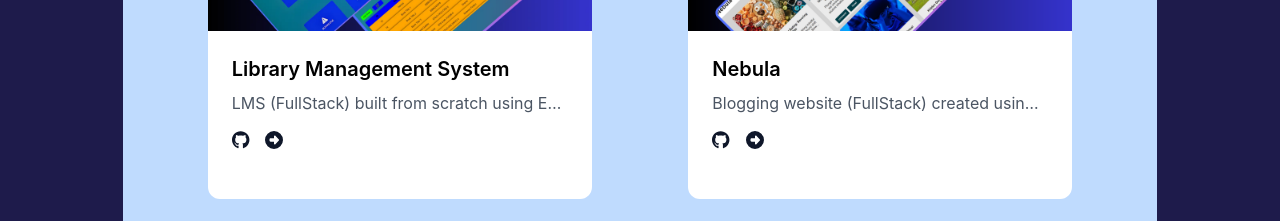
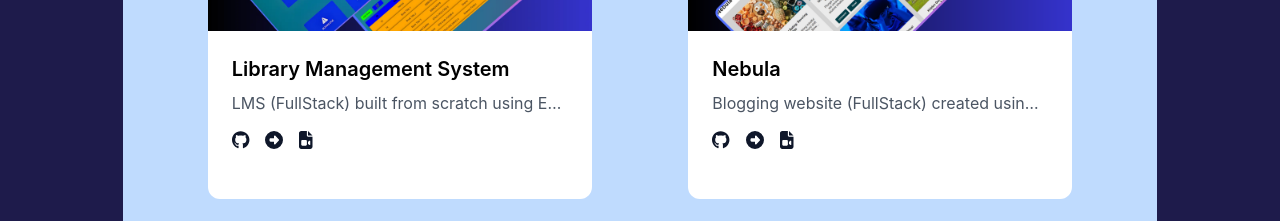
Before and after one commit to DanishSofii/portfolioV3, a React (Create React App) app: page / in a window 1280 px wide. Shown: the part 1400-1621 px from the top of the page. Built offline with nearby package versions, Linux system fonts and the light colour scheme.

Commit message:
added video viewing functionality for each project

```diff
--- a/src/components/Projects.jsx
+++ b/src/components/Projects.jsx
@@ -6,7 +6,7 @@ import img4 from "../images/img4.webp";
 import img5 from "../images/img5.webp";
 import img6 from "../images/img6.webp";
 import { faGithub } from '@fortawesome/free-brands-svg-icons';
-import { faArrowAltCircleRight } from '@fortawesome/free-solid-svg-icons';
+import { faArrowAltCircleRight, faFileVideo } from '@fortawesome/free-solid-svg-icons';
 
 function Projects() {
   const cardDataArray = [
@@ -17,7 +17,8 @@ function Projects() {
       description: "LMS (FullStack) built from scratch using EJS, CSS, Express JS , MySql to manage the books in library online.",
       links: [
         { text: 'GitHub', url: 'https://github.com/DanishSofii/DBMS-Project', icon: faGithub },
-        { text: 'Visit', url: 'https://example.com/link-b',icon: faArrowAltCircleRight }
+        { text: 'Visit', url: 'https://example.com/link-b',icon: faArrowAltCircleRight },
+        {text: 'Video' ,  url:"https://drive.google.com/file/d/16DO_iHI72ahgFcJWYs1ayv5gAqkGTDof/view?usp=sharing",icon: faFileVideo}
       ]
     },
     {
@@ -27,7 +28,8 @@ function Projects() {
       description: "Blogging website (FullStack) created using React js, Express js, MySql, Tailwind CSS.",
       links: [
         { text: 'GitHub', url: 'https://github.com/DanishSofii/Blog-Website', icon: faGithub },
-        { text: 'Visit', url: 'https://nebula-pink-psi.vercel.app/',icon: faArrowAltCircleRight }
+        { text: 'Visit', url: 'https://nebula-pink-psi.vercel.app/',icon: faArrowAltCircleRight },
+        {text: 'Video' ,  url:"https://drive.google.com/file/d/1v2MdRrfFBdXzbnmCVkKud2iU6zttpsjJ/view?usp=sharing",icon: faFileVideo}
       ]
     },
     {
@@ -37,7 +39,8 @@ function Projects() {
       description: " Friends can split easily; Created using React JS  ",
       links: [
         { text: 'GitHub', url: 'https://github.com/DanishSofii/pizza-menu', icon: faGithub },
-        { text: 'Visit', url: 'https://eatsplit-dun.vercel.app/',icon: faArrowAltCircleRight }
+        { text: 'Visit', url: 'https://eatsplit-dun.vercel.app/',icon: faArrowAltCircleRight },
+        {text: 'Video' ,  url:"https://drive.google.com/file/d/1KP44EAi8AURXe0Eqcmj4CM-84rAP9jpd/view?usp=sharing",icon: faFileVideo}
       ]
     },
     {
@@ -47,7 +50,8 @@ function Projects() {
       description: "Weather monitoring app using EJS css and JS.",
       links: [
         { text: 'GitHub', url: 'https://github.com/DanishSofii/Weather-App', icon: faGithub },
-        { text: 'Visit', url: 'https://example.com/link-b',icon: faArrowAltCircleRight }
+        { text: 'Visit', url: 'https://example.com/link-b',icon: faArrowAltCircleRight },
+        {text: 'Video' ,  url:"",icon: faFileVideo}
       ]
     },
     {
@@ -58,6 +62,8 @@ function Projects() {
       links: [
         { text: 'GitHub', url: 'https://github.com/DanishSofii/To-Do-List', icon: faGithub },
         { text: 'Visit', url: 'https://main--tangerine-custard-d73e19.netlify.app/',icon: faArrowAltCircleRight }
+        ,
+        {text: 'Video' ,  url:"",icon: faFileVideo}
       ]
     },
     {
@@ -67,7 +73,8 @@ function Projects() {
       description: "A basic Calculator using HTML, CSS and JS",
       links: [
         { text: 'GitHub', url: 'https://github.com/DanishSofii/Calculator', icon: faGithub },
-        { text: 'Visit', url: 'https://example.com/link-b',icon: faArrowAltCircleRight }
+        { text: 'Visit', url: 'https://example.com/link-b',icon: faArrowAltCircleRight },
+        {text: 'Video' ,  url:"",icon: faFileVideo}
       ]
     },
     // Add more card data as needed
```
